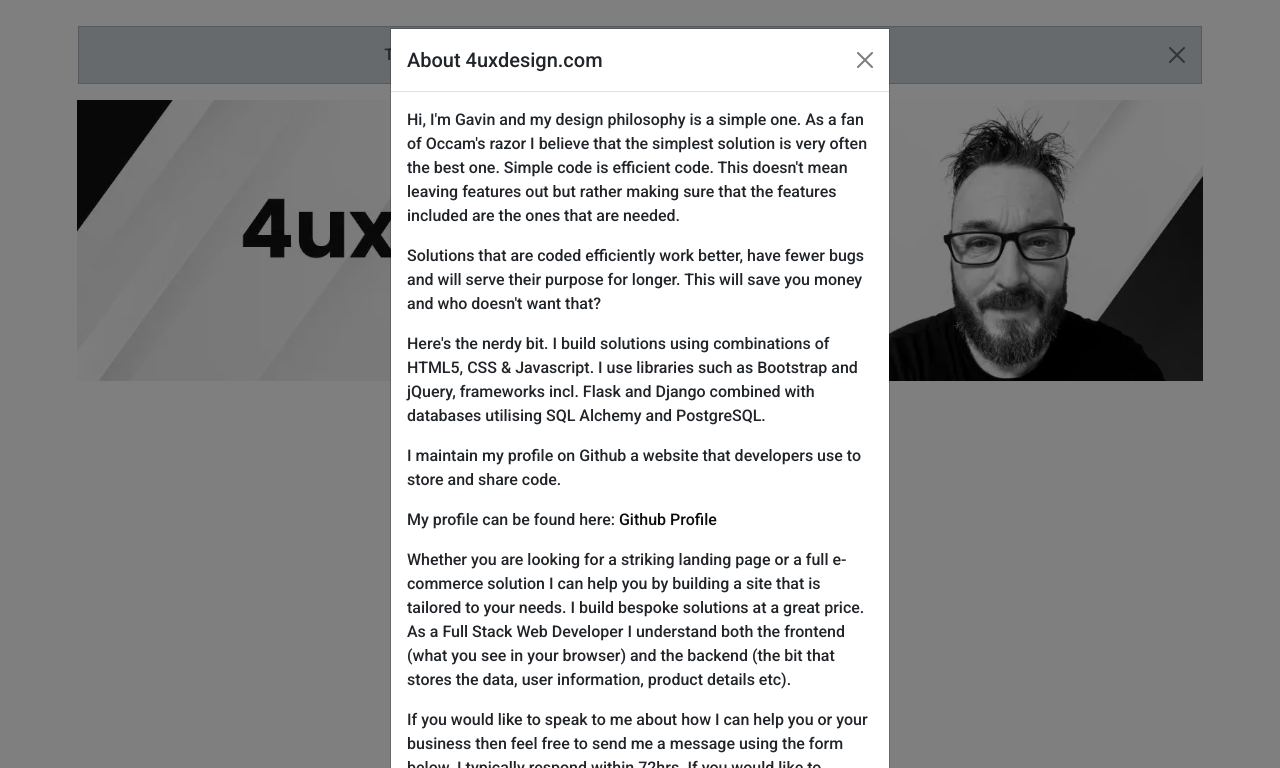
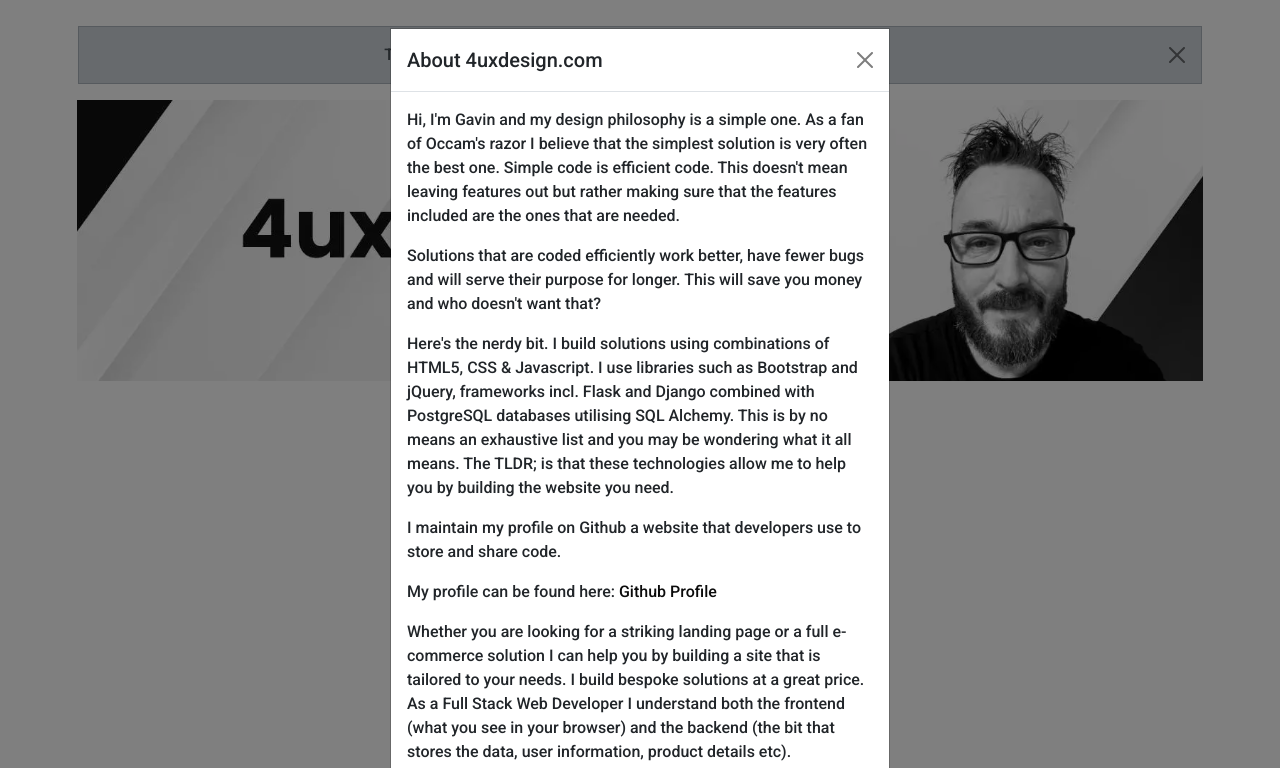
Before and after one commit to thespamster/4uxdesign, a website: page index.html in a window 1280 px wide. Both pictures are taken after a click on the button "More about 4uxdesign.com". Shown: the top 768 px of the page. Drawn offline with nearby package versions, Linux system fonts and the light colour scheme.

Commit message:
change and add to the modal text.

```diff
--- a/index.html
+++ b/index.html
@@ -97,8 +97,9 @@
                     </p>
                     <p>Here's the nerdy bit. I build solutions using combinations of HTML5, CSS & Javascript. I use
                         libraries such as Bootstrap
-                        and jQuery, frameworks incl. Flask and Django combined with databases utilising SQL Alchemy and
-                        PostgreSQL.
+                        and jQuery, frameworks incl. Flask and Django combined with PostgreSQL databases utilising SQL Alchemy.
+                        This is by no means an exhaustive list and you may be wondering what it all means. The TLDR; is that these
+                        technologies allow me to help you by building the website you need.
                     </p>
                     <p>I maintain my profile on Github a website that developers use to store and share code.</p>
                     <p>My profile can be found here: <a class="blink-me github-style" href="https://github.com/thespamster" target="_blank">Github Profile</a>
```
